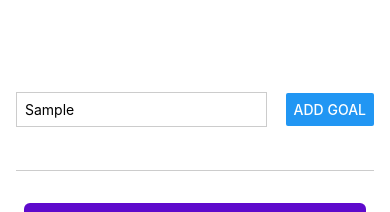
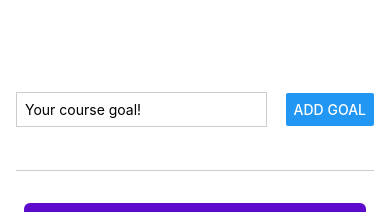
Before and after one commit to cho-in-sik/React-Native-GO, a React Native app: screen / in a window 390 px wide. Both pictures are taken after typing "Sample" into the empty fields and a click on the button "ADD GOAL". Shown: the top 212 px of the page. Built offline with nearby package versions, Linux system fonts and the light colour scheme.

Commit message:
feat: 리스트 아이템 삭제로직

```diff
--- a/App.js
+++ b/App.js
@@ -1,42 +1,30 @@
 import { useState } from 'react';
-import {
-  Button,
-  FlatList,
-  ScrollView,
-  StyleSheet,
-  Text,
-  TextInput,
-  View,
-} from 'react-native';
+import { FlatList, StyleSheet, View } from 'react-native';
 import GoalItem from './components/GoalItem';
+import GoalInput from './components/GoalInput';
 
 export default function App() {
-  const [enteredGoalText, setEnteredGoalText] = useState('');
   const [courseGoals, setCourseGoals] = useState([]);
 
-  const goalInputHandler = (enteredText) => {
-    setEnteredGoalText(enteredText);
+  const deleteCoalHanlder = (id) => {
+    setCourseGoals((currentCourseGoals) => {
+      return currentCourseGoals.filter((goal) => goal.id !== id);
+    });
   };
-  const addGoalHandler = () => {
-    setCourseGoals((currentCouseGoals) => [
-      ...currentCouseGoals,
-      { text: enteredGoalText, id: Date.now().toString() },
-    ]);
-  };
+
   return (
     <View style={styles.appContainer}>
-      <View style={styles.inputContainer}>
-        <TextInput
-          style={styles.textInput}
-          placeholder="Your course goal!"
-          onChangeText={goalInputHandler}
-        />
-        <Button title="Add Goal" onPress={addGoalHandler} />
-      </View>
+      <GoalInput setCourseGoals={setCourseGoals} />
       <View style={styles.goalsContainer}>
         <FlatList
           renderItem={(itemData) => {
-            return <GoalItem text={itemData.item.text} />;
+            return (
+              <GoalItem
+                id={itemData.item.id}
+                text={itemData.item.text}
+                deleteCoalHanlder={deleteCoalHanlder}
+              />
+            );
           }}
           data={courseGoals}
           keyExtractor={(item, index) => {
@@ -55,22 +43,7 @@ const styles = StyleSheet.create({
     padding: 50,
     paddingHorizontal: 16,
   },
-  inputContainer: {
-    flex: 1,
-    flexDirection: 'row',
-    justifyContent: 'space-between',
-    alignItems: 'center',
-    marginBottom: 24,
-    borderBottomWidth: 1,
-    borderBottomColor: '#cccccc',
-  },
-  textInput: {
-    borderWidth: 1,
-    borderColor: '#cccccc',
-    width: '70%',
-    marginRight: 8,
-    padding: 8,
-  },
+
   goalsContainer: {
     flex: 5,
   },
--- a/components/GoalInput.js
+++ b/components/GoalInput.js
@@ -0,0 +1,47 @@
+import { StyleSheet, TextInput, View, Button } from 'react-native';
+import { useState } from 'react';
+
+export default function GoalInput({ setCourseGoals }) {
+  const [enteredGoalText, setEnteredGoalText] = useState('');
+
+  const goalInputHandler = (enteredText) => {
+    setEnteredGoalText(enteredText);
+  };
+  const addGoalHandler = () => {
+    setCourseGoals((currentCouseGoals) => [
+      ...currentCouseGoals,
+      { text: enteredGoalText, id: Date.now().toString() },
+    ]);
+    setEnteredGoalText('');
+  };
+  return (
+    <View style={styles.inputContainer}>
+      <TextInput
+        style={styles.textInput}
+        placeholder="Your course goal!"
+        onChangeText={goalInputHandler}
+        value={enteredGoalText}
+      />
+      <Button title="Add Goal" onPress={addGoalHandler} />
+    </View>
+  );
+}
+
+const styles = StyleSheet.create({
+  inputContainer: {
+    flex: 1,
+    flexDirection: 'row',
+    justifyContent: 'space-between',
+    alignItems: 'center',
+    marginBottom: 24,
+    borderBottomWidth: 1,
+    borderBottomColor: '#cccccc',
+  },
+  textInput: {
+    borderWidth: 1,
+    borderColor: '#cccccc',
+    width: '70%',
+    marginRight: 8,
+    padding: 8,
+  },
+});
--- a/components/GoalItem.js
+++ b/components/GoalItem.js
@@ -1,11 +1,14 @@
-import { StyleSheet } from 'react-native';
+import { Pressable, StyleSheet } from 'react-native';
 import { View, Text } from 'react-native';
 
 export default function GoalItem(props) {
+  console.log(props.id);
   return (
-    <View style={styles.goalItem}>
-      <Text style={styles.goalText}>{props.text}</Text>
-    </View>
+    <Pressable onPress={() => props.deleteCoalHanlder(props.id)}>
+      <View style={styles.goalItem}>
+        <Text style={styles.goalText}>{props.text}</Text>
+      </View>
+    </Pressable>
   );
 }
 
```
